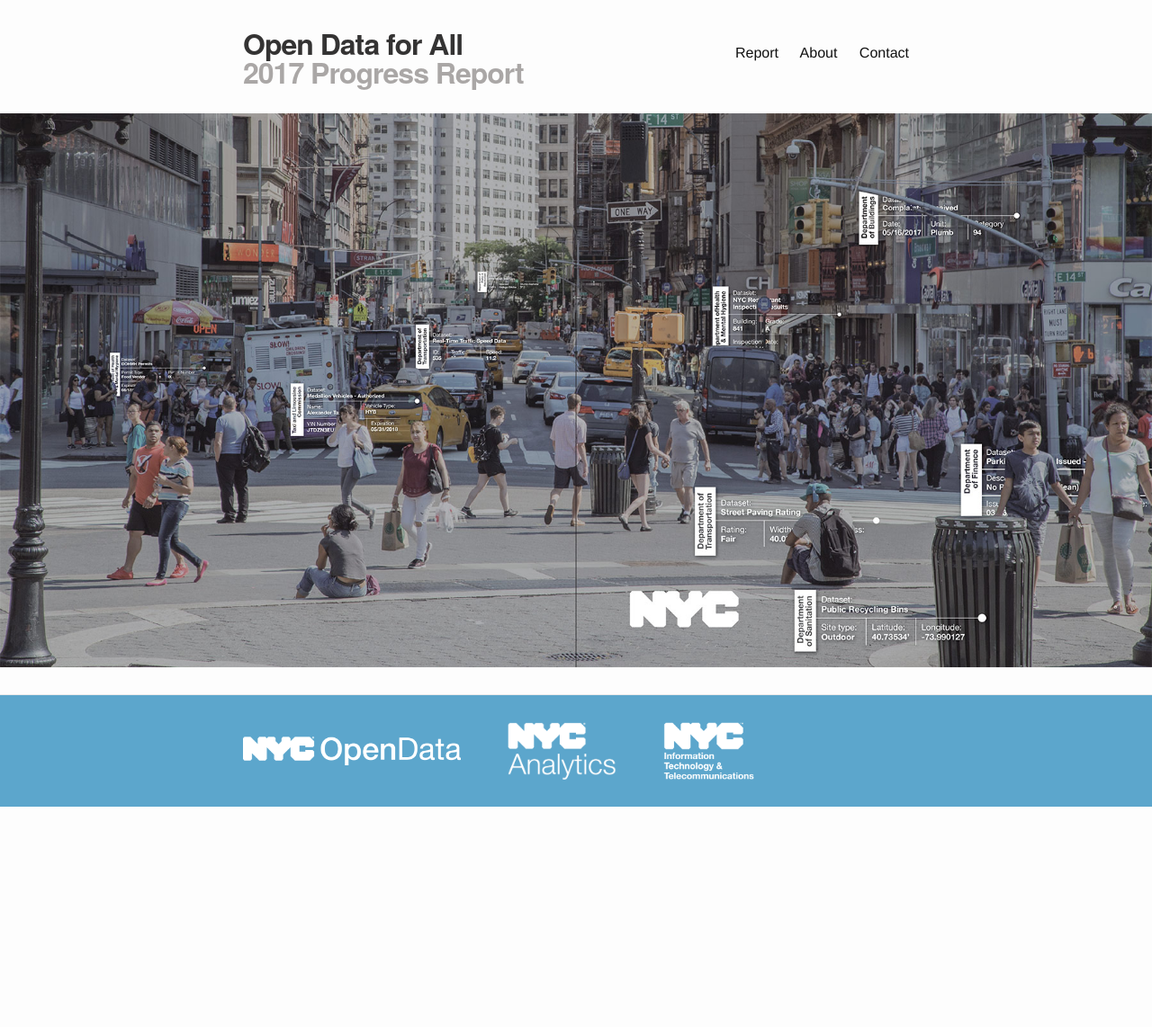
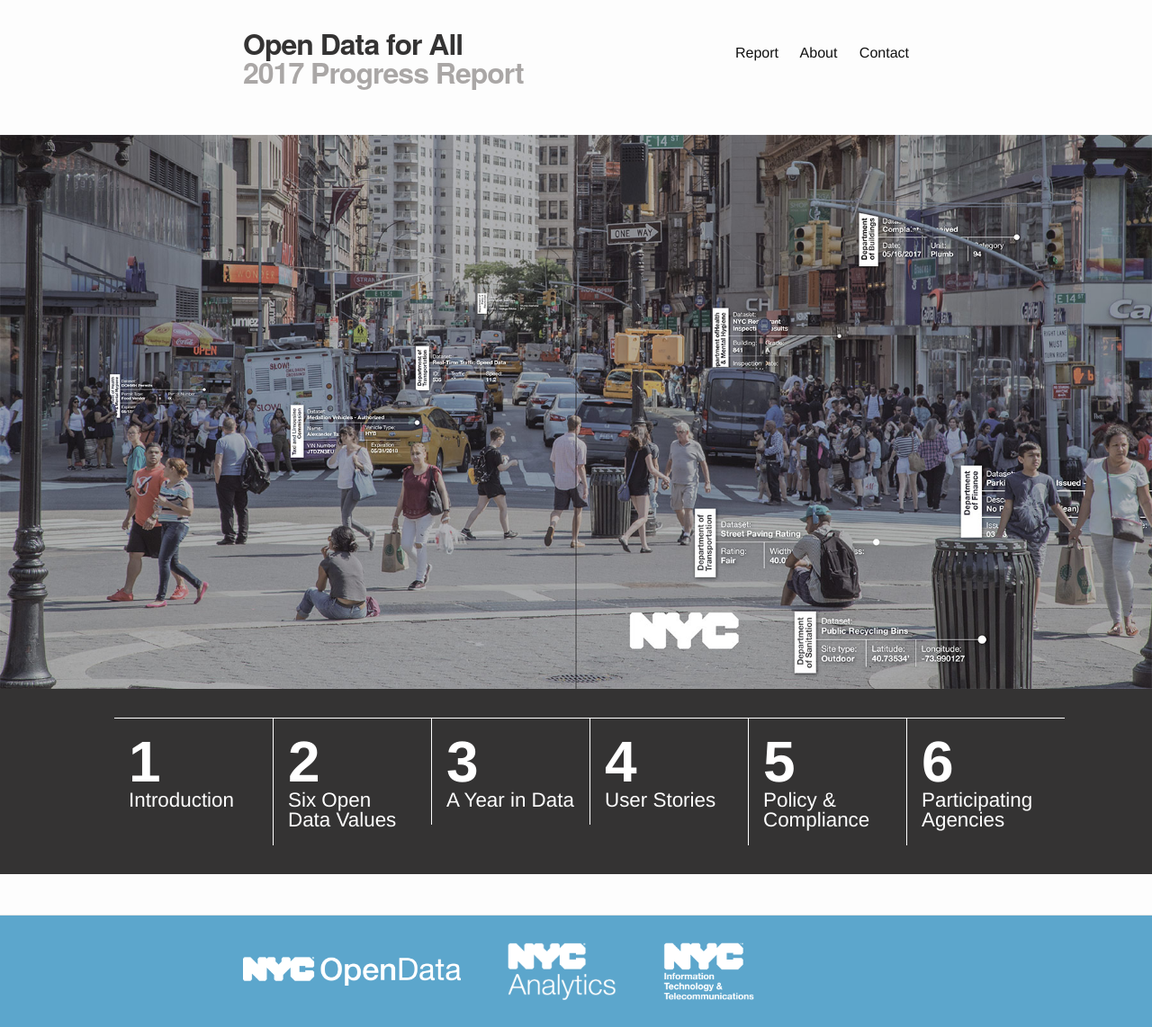
Before and after one commit to MODA-NYC/2017-Open-Data-Report, a Jekyll site: the page built from index.md, in a window 1280 px wide. Shown: the whole page at 90% size. Built offline with Jekyll 4.4.1, drawn with Linux system fonts in a browser that asks for light colours; before the commit the page ends 900 px from its top, so only the background shows below that.

Commit message:
Added report nav

```diff
--- /dev/null
+++ b/_includes/reportNav.html
@@ -0,0 +1,40 @@
+<nav class="reportNav">
+  <ul class="flexWrap">
+    <li>
+      <a href="{{ site.baseurl }}/report/introduction/">
+        <span class="boldNumber">1</span>
+        <span class="boldNumber__heading">Introduction<span>
+      </a>
+    </li>
+    <li>
+      <a href="{{ site.baseurl }}/report/six-open-data-values/">
+        <span class="boldNumber">2</span>
+        <span class="boldNumber__heading">Six Open Data Values<span>
+      </a>
+    </li>
+    <li>
+      <a href="{{ site.baseurl }}/report/a-year-in-data/">
+        <span class="boldNumber">3</span>
+        <span class="boldNumber__heading">A Year in Data<span>
+      </a>
+    </li>
+    <li>
+      <a href="{{ site.baseurl }}/report/user-stories/">
+        <span class="boldNumber">4</span>
+        <span class="boldNumber__heading">User Stories<span>
+      </a>
+    </li>
+    <li>
+      <a href="{{ site.baseurl }}/report/policy-and-compliance/">
+        <span class="boldNumber">5</span>
+        <span class="boldNumber__heading">Policy & Compliance<span>
+      </a>
+    </li>
+    <li>
+      <a href="{{ site.baseurl }}/report/participating-agencies/">
+        <span class="boldNumber">6</span>
+        <span class="boldNumber__heading">Participating Agencies<span>
+      </a>
+    </li>
+  </ul>
+</nav>
--- a/_layouts/home.html
+++ b/_layouts/home.html
@@ -9,7 +9,9 @@
 
     <main class="page-content" aria-label="Content">
 
-      <a href="{{ site.baseurl }}/report/introduction/"><img src="{{ site.baseurl }}/assets/img/cover-image.jpg" alt="Photo of busy street with datasets visible." /></a>
+      <a href="{{ site.baseurl }}/report/"><img src="{{ site.baseurl }}/assets/img/cover-image.jpg" alt="Photo of busy street with datasets visible." /></a>
+
+      {% include reportNav.html %}
 
       <div class="wrapper">
 
--- a/_layouts/report.html
+++ b/_layouts/report.html
@@ -6,6 +6,8 @@
   <body>
 
     {% include header.html %}
+
+    {% include reportNav.html %}
 
     <main class="page-content" aria-label="Content">
 
--- a/assets/main.scss
+++ b/assets/main.scss
@@ -121,6 +121,7 @@
 .site-header {
   border: 0;
   padding-top: 2rem;
+  margin-bottom: 1.5rem;
 }
 
 .site-title {
@@ -153,6 +154,55 @@
 
 .logo.logoLong {
   height: 2rem;
+}
+
+.reportNav {
+  background: $darkGrey;
+
+  ul {
+    justify-content: center;
+    padding: 2rem;
+  }
+
+  li {
+    list-style-type: none;
+    flex: 1;
+    max-width: 11rem;
+    margin: 0;
+
+    &:first-child a {
+      border-left: 0;
+    }
+
+    .boldNumber {
+      font-size: 4rem;
+    }
+
+    .boldNumber__heading {
+      font-size: 1.4rem;
+      font-weight: 500;
+      margin: 0;
+    }
+
+    a {
+      border-left: 1px solid #fff;
+      border-top: 1px solid #fff;
+      display: block;
+      padding: 1rem;
+      transition: .2s all ease;
+    }
+
+    a:link,
+    a:visited,
+    a:active {
+      color: #fff;
+      text-decoration: none;
+    }
+
+    a:hover {
+      opacity: .8;
+    }
+  }
 }
 
 .flexWrap {
```
Also changed, not shown: _includes/content/1-introduction.md (+0 -2 lines).
